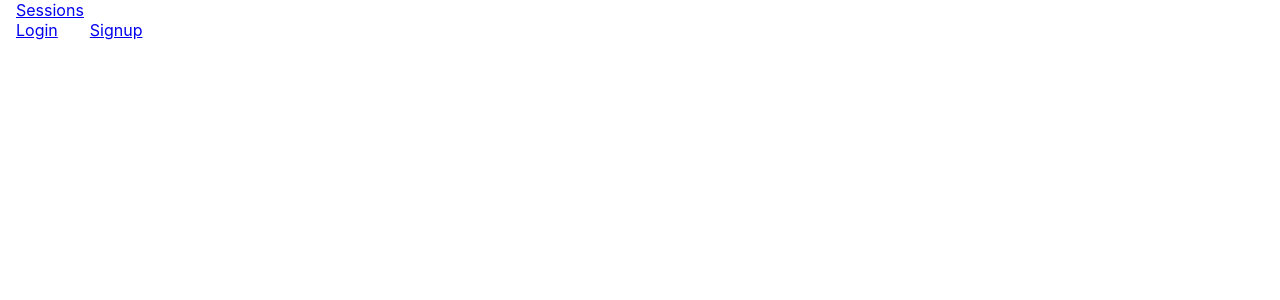
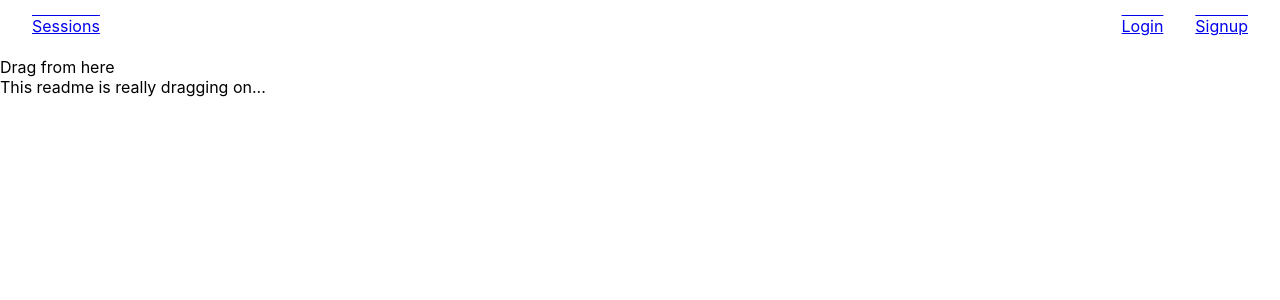
Before and after one commit to sebastosh/sound-app-front-end, a React (Create React App) app: page /sessions/1 in a window 1280 px wide. Shown: the top 300 px of the page. Built offline with nearby package versions, Linux system fonts and the light colour scheme; no server answers.

Commit message:
prepping for modules

```diff
--- a/package.json
+++ b/package.json
@@ -5,6 +5,7 @@
   "dependencies": {
     "react": "^16.8.6",
     "react-dom": "^16.8.6",
+    "react-draggable": "^3.3.0",
     "react-router-dom": "^5.0.1",
     "react-scripts": "3.0.1",
     "superagent": "^5.1.0",
--- /dev/null
+++ b/src/App.css
@@ -0,0 +1,50 @@
+.navbar {
+  margin: 1em;
+}
+
+.navbar a {
+display: inline;
+margin: 1em;
+text-decoration-line: underline overline;
+}
+
+.navuser {
+display: inline-block;
+float:inline-end;
+}
+
+form {
+display: grid;
+margin: 0 auto;
+place-items: center center;
+}
+
+input, select {
+padding: 1em;
+margin: 8px 0;
+display: inline-block;
+border: 1px solid #ccc;
+border-radius: 4px;
+box-sizing: border-box;
+}
+
+input[type=submit] {
+padding: 1em 1.5em;
+margin: 8px 0;
+border: none;
+border-radius: 4px;
+cursor: pointer;
+}
+
+input[type=submit]:hover {
+background-color: cadetblue;
+color: white;
+}
+
+
+.card {
+  display: inline-grid;
+  margin: 1em;
+  padding: .5em;
+  border: 2px solid;
+}
--- a/src/App.js
+++ b/src/App.js
@@ -7,6 +7,7 @@ import Login from "./components/Login";
 import Signup from "./components/Signup";
 import Signout from "./components/Signout";
 import Profile from "./containers/Profile";
+import './App.css'
 
 export default class App extends React.Component {
   state = {
@@ -30,7 +31,6 @@ export default class App extends React.Component {
       })
         .then(res => res.json())
         .then(profileInfo => {
-          this.setState({ currentUser: profileInfo });
           this.getUser(profileInfo);
         });
     }
@@ -88,10 +88,17 @@ export default class App extends React.Component {
               <Profile {...routerProps} currentUser={this.state.currentUser} />
             )}
           />
+
           <div>
-            {!this.state.currentSessions ? (
-              <div>NO SESSIONS</div>
-            ) : (
+            <Route exact path='/' render={routerProps => <SessionsContainer {...routerProps} currentSessions={this.state.currentSessions} />}  />
+
+            {this.state.currentSessions === 0 ? null : <Route path={`/sessions/:sessionsId`} render={routerProps => <SessionShow {...routerProps} />} />}
+
+
+
+
+
+            {/* {!this.state.currentSessions ? null : (
               <Route
                 exact
                 path="/"
@@ -102,7 +109,7 @@ export default class App extends React.Component {
                   />
                 )}
               />
-            )}
+            )} */}
           </div>
         </Router>
       </React.Fragment>
--- a/src/components/Login.js
+++ b/src/components/Login.js
@@ -45,9 +45,10 @@ import React from 'react';
    render() {
     // console.log(this.state)
     return (
-      <div>
-      I am login page
+      <div className="login">
+
       <form onSubmit={this.handleSubmit}>
+      <h2>Login</h2>
         <input type="text" value={this.state.name} onChange={this.handleChange} name="username" />
       {/* loggedInUser  <input type="email" value={this.state.email} onChange={this.handleChange} name="email" /> */}
         <input type="password" value={this.state.password} onChange={this.handleChange} name="password" />
--- a/src/components/NavBar.js
+++ b/src/components/NavBar.js
@@ -6,10 +6,10 @@ const NavBar = () => {
     <div className="navbar">
       <NavLink to="/">Sessions</NavLink>
 
-      {localStorage.token ? (<div><NavLink to="/signout">Signout</NavLink>
-   <NavLink to="/profile">Profile</NavLink></div>) : (<div><NavLink to="/login">Login</NavLink>
+     <div className="navuser"> {localStorage.token ? (<div><NavLink to="/profile">Profile</NavLink><NavLink to="/signout">Signout</NavLink>
+   </div>) : (<div><NavLink to="/login">Login</NavLink>
    <NavLink to="/signup">Signup</NavLink></div>)}
-
+   </div>
 
    </div>
   );
--- a/src/components/Session.js
+++ b/src/components/Session.js
@@ -1,14 +1,14 @@
 import React, { Component } from 'react'
-
 export class Session extends Component {
     render() {
 
-    console.log('session:', this.props.session.name);
+    console.log('session:', this.props.session.name, this.props.session.id);
 
 
 
 
         return (
+
             <div className="card">
                <h3>{this.props.session.name}</h3>
 
--- a/src/components/SessionShow.js
+++ b/src/components/SessionShow.js
@@ -1,46 +1,63 @@
-import React from 'react'
-import Form from './Form'
+import React from "react";
+import Draggable from 'react-draggable';
+const API = "http://localhost:3000";
 
+class SessionShow extends React.Component {
+  state = {
+    apply: false,
+    data: []
+  };
 
-class SessionShow extends React.Component{
+  componentDidMount() {
+    const USER = this.props.match.url;
 
-  state = {
-    apply: false
+    fetch(API + USER)
+      .then(response => response.json())
+      .then(session => this.setState({ data: session.data.attributes }));
   }
 
   handleApply = () => {
     this.setState({
       apply: true
-    })
-  }
+    });
+  };
 
   handleCancel = () => {
     this.setState({
       apply: false
-    })
-  }
-  render(){
+    });
+  };
+  render() {
     return (
-      <div>
-        {console.log(this.props.match, this.props.calls)}
-        <h1>{this.props.calls[this.props.match.params.callsId].attributes.name}</h1>
-        <ul>
+      <div className="session">
+        <h1>{this.state.data.name}</h1>
+        <Draggable
+        axis="y"
+        handle=".handle"
+        defaultPosition={{x: 0, y: 0}}
+        position={null}
+        scale={1}
+        onStart={this.handleStart}
+        onDrag={this.handleDrag}
+        onStop={this.handleStop}>
+        <div>
+          <div className="handle">Drag from here</div>
+          <div>This readme is really dragging on...</div>
+        </div>
+      </Draggable>
+        {/* <ul>
           <li>{this.props.calls[this.props.match.params.callsId].attributes.description}</li>
           <li>{this.props.calls[this.props.match.params.callsId].attributes.medium}</li>
           <li>Deadline: {this.props.calls[this.props.match.params.callsId].attributes.deadline }</li>
         </ul>
         {this.state.apply ? <Form currentArtist={this.props.currentArtist} callId={this.props.match.params.callsId} handleCancel={this.handleCancel}/> : null}
         {this.state.apply ? null  : <button onClick={this.handleApply}>Apply</button>}
-
+        */}
 
         {/* {this.state.apply ? null : <button>Organization Info</button>} */}
-
-
-
-
       </div>
-    )
+    );
   }
 }
 
-export default SessionShow
+export default SessionShow;
--- a/src/components/Signup.js
+++ b/src/components/Signup.js
@@ -46,18 +46,21 @@ class Signup extends React.Component {
           type="text"
           value={this.state.name}
           onChange={this.handleChange}
+          placeholder="Name"
           name="username"
         />
         <input
           type="email"
           value={this.state.email}
           onChange={this.handleChange}
+          placeholder="Email"
           name="email"
         />
         <input
           type="text"
           value={this.state.password}
           onChange={this.handleChange}
+          placeholder="Password"
           name="password"
         />
         <input type="submit" value="Sign Up!" />
--- a/src/containers/Profile.js
+++ b/src/containers/Profile.js
@@ -1,5 +1,5 @@
 import React from "react";
-import Session from "../components/Session";
+import { Link } from "react-router-dom";
 
 class Profile extends React.Component {
   state = {
@@ -43,12 +43,17 @@ class Profile extends React.Component {
 
   render() {
     let sessions = this.props.currentUser.attributes.sessions.map(session => {
-      return <Session key={session.id} session={session} />;
+      return (
+        <div className={`card`} key={session.id}>
+          <Link to={`/sessions/${session.id}`}>{session.name}</Link>
+        </div>
+      );;
     });
 
     return (
       <div>
-        <h1>{this.props.currentUser.attributes.username}'s Sessions</h1>
+        <h1>{this.props.currentUser.attributes.username}'s Profile</h1>
+        <h2>Current Sessions</h2>
         {sessions}
       </div>
     );
--- a/src/containers/SessionsContainer.js
+++ b/src/containers/SessionsContainer.js
@@ -1,18 +1,22 @@
-import { Link } from 'react-router-dom';
-import Session from '../components/Session'
+import { Link } from "react-router-dom";
+import Session from "../components/Session";
 
-import React, { Component } from 'react'
+import React, { Component } from "react";
 
 export class SessionsContainer extends Component {
   render() {
-    console.log(this.props);
-    const userSessions = this.props.currentSessions
-    let sessions = userSessions.map(session => {
-      return <Session key={session.id} session={session} />;
+    const userSessions = this.props.currentSessions;
+    let renderSessions = userSessions.map(session => {
+      return (
+        <div className={`card`} key={session.id}>
+          <Link to={`/sessions/${session.id}`}>{session.name}</Link>
+        </div>
+      );
     });
+
     return (
       <div>
-        {sessions}
+        {renderSessions}
         {/* {this.state.currentUser.id === 2 ? <div>NO SESSIONS</div> : (
               <Route
                 path={`/sessions/:sessionsId`}
@@ -25,11 +29,9 @@ export class SessionsContainer extends Component {
                 )}
               />
             )} */}
-
       </div>
     );
-
   }
 }
 
-export default SessionsContainer
+export default SessionsContainer;
--- a/src/index.css
+++ b/src/index.css
@@ -11,48 +11,3 @@ code {
   font-family: source-code-pro, Menlo, Monaco, Consolas, "Courier New",
     monospace;
 }
-
-.card {
-  display: inline-grid;
-  margin: 1em;
-  padding: .5em;
-  border: 2px solid;
-}
-
-.card-date {
-  border-top: 2px solid;
-}
-
-.card img{
-  width:300px;
-  display: flexbox;
-
-}
-.navbar {
-
-}
-
-.navbar a {
-  display: inline;
-  margin: 1em;
-}
-
-.submit-button {
-  display: grid;
-  justify-items: end;
-}
-
-button {
-  border: 1px solid;
-  font-size:2em;
-}
-
-.notclicked{
-  border: 0px solid black;
-
-}
-
-.clicked{
-  border: 4px solid green;
-
-}
```
Also changed, not shown: src/components/Bass.js (added), 1 other file (tests, documents, lock files or other folders).
